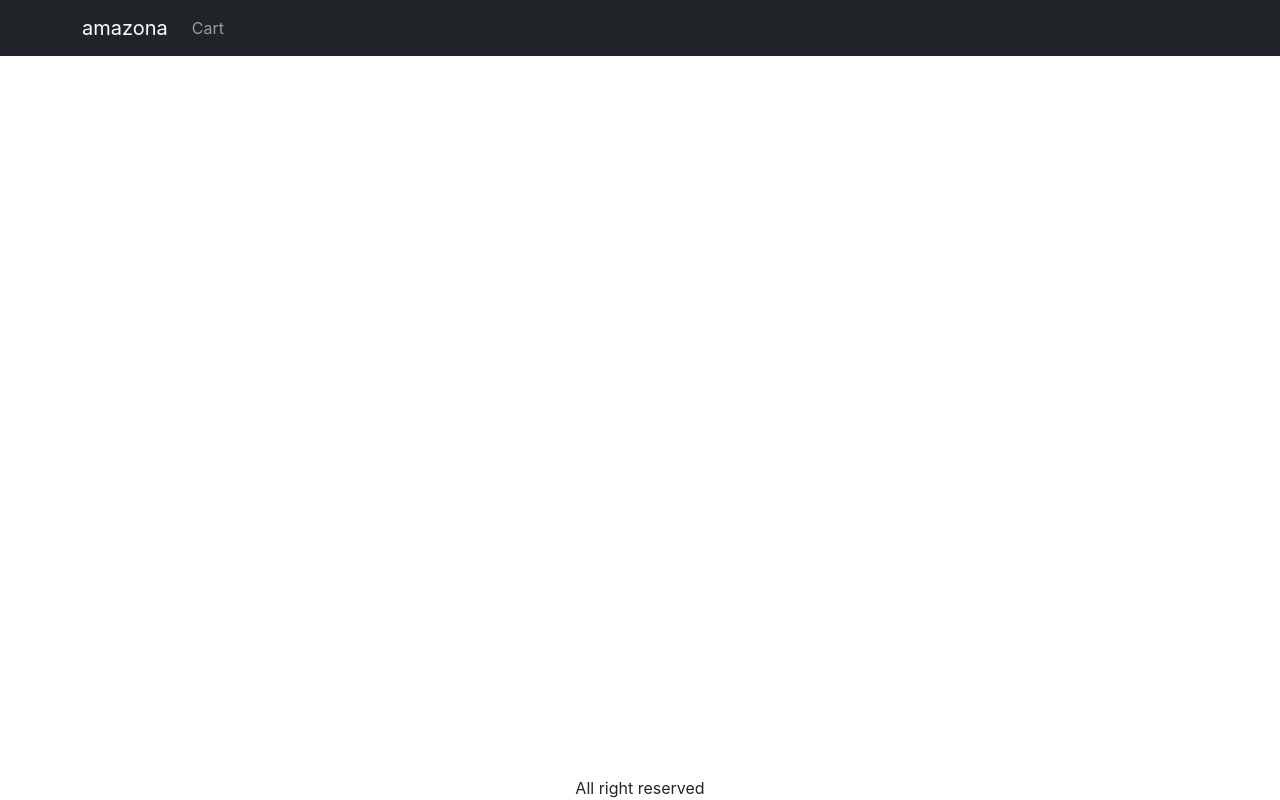
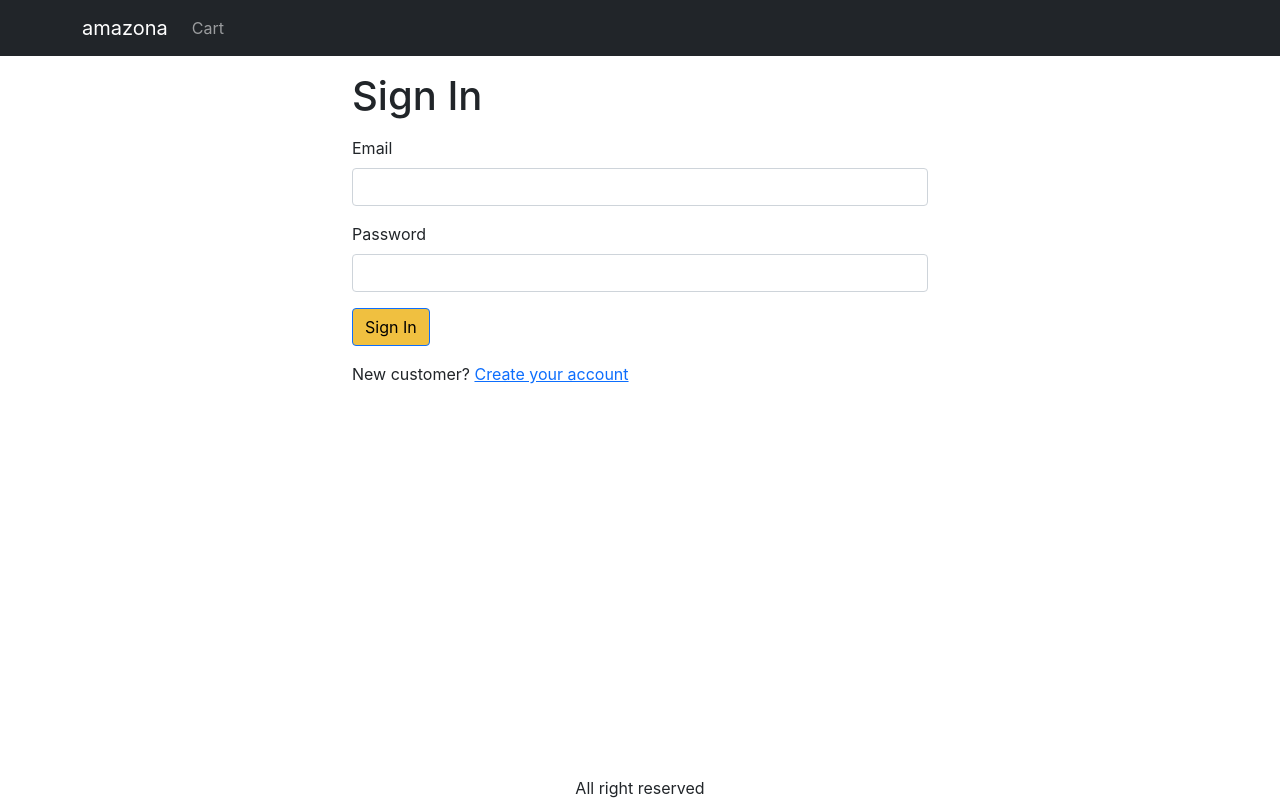
Before and after one commit to GauCenaDX/mern-ecommerce-like-amazon-basir2022, a React (Create React App) app in the folder amazona/frontend/: page /signin in a window 1280 px wide. Built offline with nearby package versions, Linux system fonts and the light colour scheme.

Commit message:
#18 Create Sign In Screen

```diff
--- a/amazona/frontend/src/App.js
+++ b/amazona/frontend/src/App.js
@@ -9,6 +9,7 @@ import Container from 'react-bootstrap/Container';
 import { LinkContainer } from 'react-router-bootstrap';
 import { useContext } from 'react';
 import { Store } from './Store';
+import SigninScreen from './screens/SigninScreen';
 
 function App() {
   const { state } = useContext(Store);
@@ -41,6 +42,7 @@ function App() {
             <Routes>
               <Route path='/product/:slug' element={<ProductScreen />} />
               <Route path='/cart' element={<CartScreen />} />
+              <Route path='/signin' element={<SigninScreen />} />
               <Route path='/' element={<HomeScreen />} />
             </Routes>
           </Container>
--- a/amazona/frontend/src/index.css
+++ b/amazona/frontend/src/index.css
@@ -66,3 +66,8 @@ main {
 .img-thumbnail {
   height: 80px;
 }
+
+.small-container {
+
+  max-width: 600px;
+}
--- /dev/null
+++ b/amazona/frontend/src/screens/SigninScreen.js
@@ -0,0 +1,40 @@
+import { Link, useLocation } from 'react-router-dom';
+import Container from 'react-bootstrap/Container';
+import Form from 'react-bootstrap/Form';
+import Button from 'react-bootstrap/Button';
+import { Helmet } from 'react-helmet-async';
+
+
+export default function SigninScreen() {
+  const { search } = useLocation();
+  //-- /shipping
+  const redirectInUrl = new URLSearchParams(search).get('redirect');
+  const redirect = redirectInUrl ? redirectInUrl : '/';
+
+  return (
+    <Container className='small-container'>
+      <Helmet>
+        <title>Sign In</title>
+      </Helmet>
+      {/* -- Set margin on y-axis (top & bottom) */}
+      <h1 className='my-3'>Sign In</h1>
+      <Form>
+        <Form.Group className='mb-3' controlId='email'>
+          <Form.Label>Email</Form.Label>
+          <Form.Control type='email' required />
+        </Form.Group>
+        <Form.Group className='mb-3' controlId='password'>
+          <Form.Label>Password</Form.Label>
+          <Form.Control type='password' required />
+        </Form.Group>
+        <div className='mb-3'>
+          <Button type='submit'>Sign In</Button>
+        </div>
+        <div className='mb-3'>
+          New customer?{' '}
+          <Link to={`/signup?redirect=${redirect}`}>Create your account</Link>
+        </div>
+      </Form>
+    </Container>
+  )
+}
```
Also changed, not shown: 1 other file (tests, documents, lock files or other folders).
